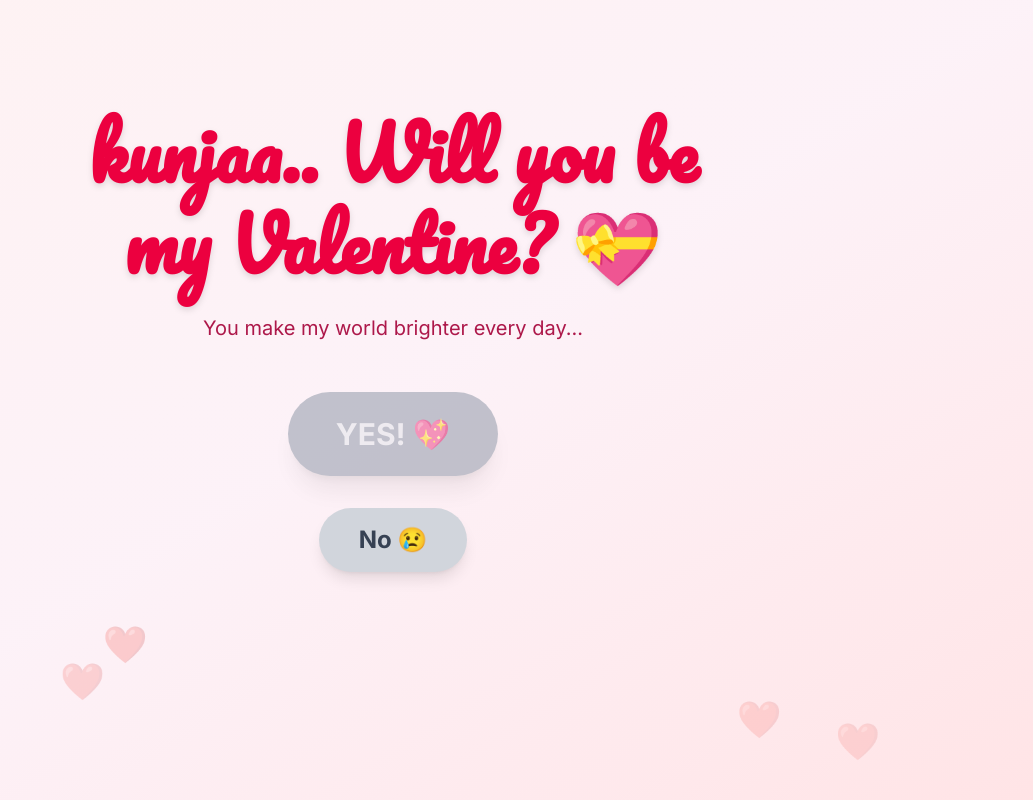
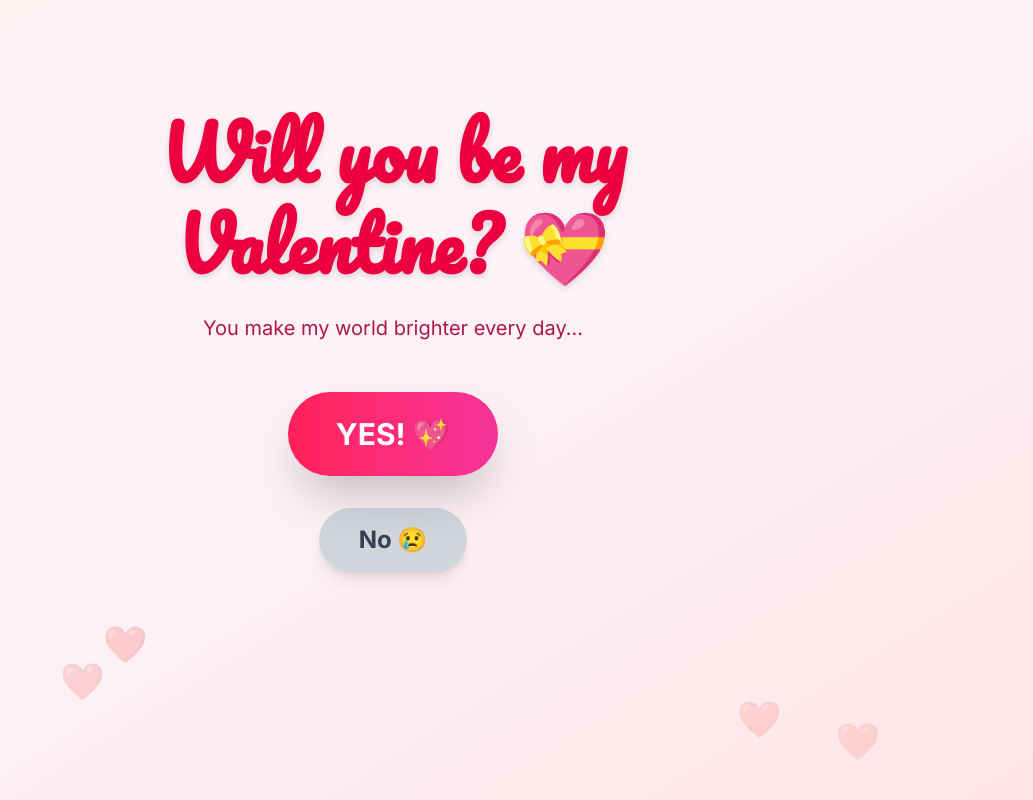
Before and after one commit to fasilahammed/creativyeeeeee, a Next.js app: page /valentine in a window 1280 px wide. Shown: the whole page, without its empty margins (247-1280 px from the left). Built offline with nearby package versions, Linux system fonts and the light colour scheme.

Commit message:
Updated Valentine page: YES button always active, no size growth, fixed layout

```diff
--- a/src/app/valentine/page.tsx
+++ b/src/app/valentine/page.tsx
@@ -8,7 +8,6 @@ import FloatingHearts from '@/components/FloatingHearts';
 export default function ValentinePage() {
     const [noBtnPosition, setNoBtnPosition] = useState({ x: 0, y: 0 });
     const [noAttempts, setNoAttempts] = useState(0);
-    const [canClickYes, setCanClickYes] = useState(false);
 
     const moveNoButton = () => {
         // Mobile-friendly random movement
@@ -17,11 +16,6 @@ export default function ValentinePage() {
         const y = (Math.random() - 0.5) * maxMove;
         setNoBtnPosition({ x, y });
         setNoAttempts(prev => prev + 1);
-
-        // Enable YES button after 2 attempts
-        if (noAttempts >= 1) {
-            setCanClickYes(true);
-        }
     };
 
     return (
@@ -40,7 +34,7 @@ export default function ValentinePage() {
                         animate={{ scale: [1, 1.02, 1] }}
                         transition={{ duration: 2, repeat: Infinity }}
                     >
-                        kunjaa.. Will you be my Valentine? 💝
+                        Will you be my Valentine? 💝
                     </motion.h1>
 
                     <motion.p
@@ -51,21 +45,18 @@ export default function ValentinePage() {
                     >
                         You make my world brighter every day...
                     </motion.p>
-
-
                 </motion.div>
 
-                {/* Buttons Container - Fixed positioning for mobile */}
+                {/* Buttons Container */}
                 <div className="relative flex flex-col items-center gap-6 sm:gap-8 min-h-[280px] sm:min-h-[300px]">
 
-                    {/* YES Button */}
+                    {/* YES Button - Always Active */}
                     <motion.div
                         initial={{ opacity: 0, y: 20 }}
                         animate={{ opacity: 1, y: 0 }}
                         transition={{ delay: 0.8 }}
                         className="w-full sm:w-auto z-20"
                     >
-                        {canClickYes ? (
                         <Link href="/yes" className="block w-full sm:w-auto">
                             <motion.button
                                 whileTap={{ scale: 0.92 }}
@@ -80,17 +71,9 @@ export default function ValentinePage() {
                                 </motion.span>
                             </motion.button>
                         </Link>
-                        ) : (
-                            <motion.button
-                                onClick={() => alert("Try clicking 'No' at least 2 times first! 😉")}
-                                className="w-full sm:w-auto px-12 py-5 sm:py-6 bg-gray-400 text-gray-200 rounded-full text-xl sm:text-2xl md:text-3xl font-bold shadow-xl cursor-not-allowed opacity-60"
-                            >
-                                YES! 💖
-                            </motion.button>
-                        )}
                     </motion.div>
 
-                    {/* NO Button - Mobile Fixed */}
+                    {/* NO Button */}
                     <motion.button
                         initial={{ opacity: 0, y: 20 }}
                         animate={{
@@ -125,22 +108,6 @@ export default function ValentinePage() {
                             </p>
                         </motion.div>
                     )}
-
-                    {canClickYes && (
-                        <motion.div
-                            initial={{ opacity: 0, scale: 0.8 }}
-                            animate={{ opacity: 1, scale: 1 }}
-                            className="mt-4 sm:mt-8 bg-gradient-to-r from-rose-100 to-pink-100 backdrop-blur-sm rounded-2xl p-4 sm:p-6 border-2 border-rose-300"
-                        >
-                            <motion.p
-                                animate={{ scale: [1, 1.05, 1] }}
-                                transition={{ duration: 1, repeat: Infinity }}
-                                className="text-rose-600 font-bold text-lg sm:text-xl"
-                            >
-                                Now you can click "YES!" 💕✨
-                            </motion.p>
-                        </motion.div>
-                    )}
                 </AnimatePresence>
             </div>
         </div>
```
Lines whose indentation alone changed are shown as unchanged.
